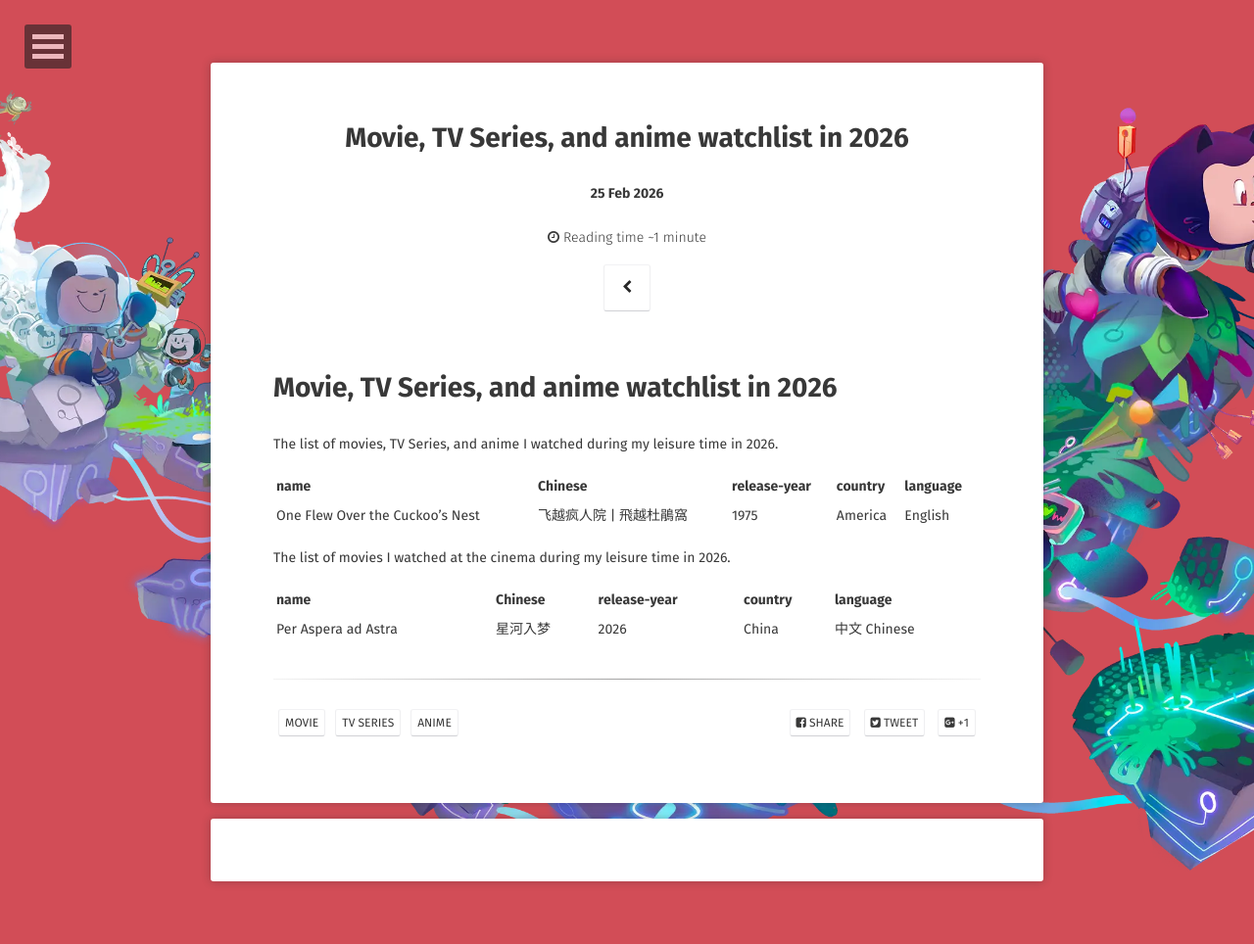
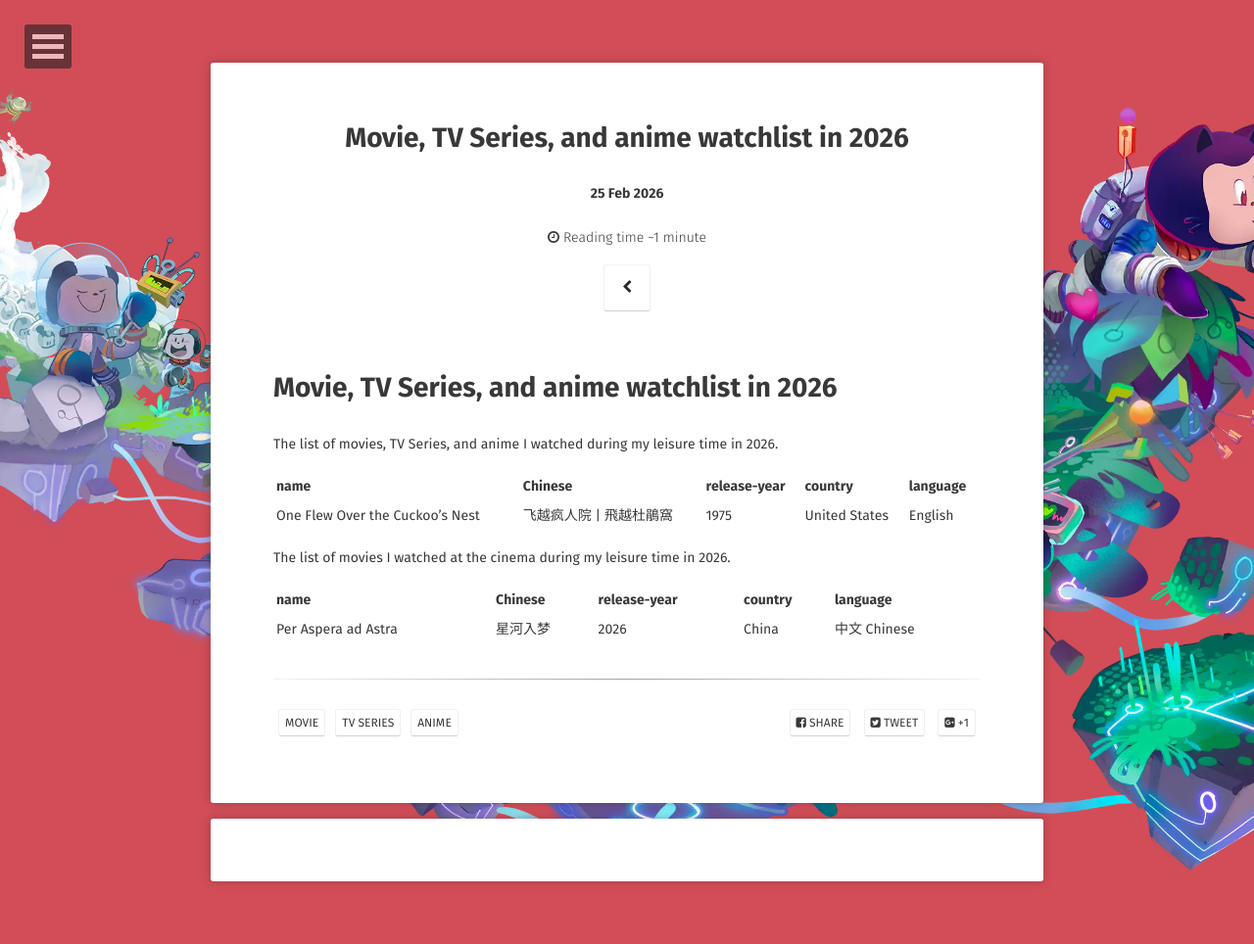
Before and after one commit to WebPavel/WebPavel.github.io, a Jekyll site: the page built from _posts/2026-02-25-movie-tv-series-and-anime-watchlist-in-2026.md, in a window 1280 px wide. Shown: the whole page at 98% size. Built offline with Jekyll 4.4.1, drawn with Linux system fonts in a browser that asks for light colours; some web fonts are replaced; comment, search, counter and statistics services are not loaded.

Commit message:
fix: United States as a country Writing Style.

```diff
--- a/_posts/2026-02-25-movie-tv-series-and-anime-watchlist-in-2026.md
+++ b/_posts/2026-02-25-movie-tv-series-and-anime-watchlist-in-2026.md
@@ -12,9 +12,9 @@ comments: true
 
 The list of movies, TV Series, and anime I watched during my leisure time in 2026.
 
-| name                            | Chinese        | release-year | country | language |
-|---------------------------------|----------------|--------------|---------|----------|
-| One Flew Over the Cuckoo's Nest | 飞越疯人院 \| 飛越杜鵑窩 | 1975         | America | English  |
+| name                            | Chinese        | release-year | country       | language |
+|---------------------------------|----------------|--------------|---------------|----------|
+| One Flew Over the Cuckoo's Nest | 飞越疯人院 \| 飛越杜鵑窩 | 1975         | United States | English  |
 
 
 The list of movies I watched at the cinema during my leisure time in 2026.
```
